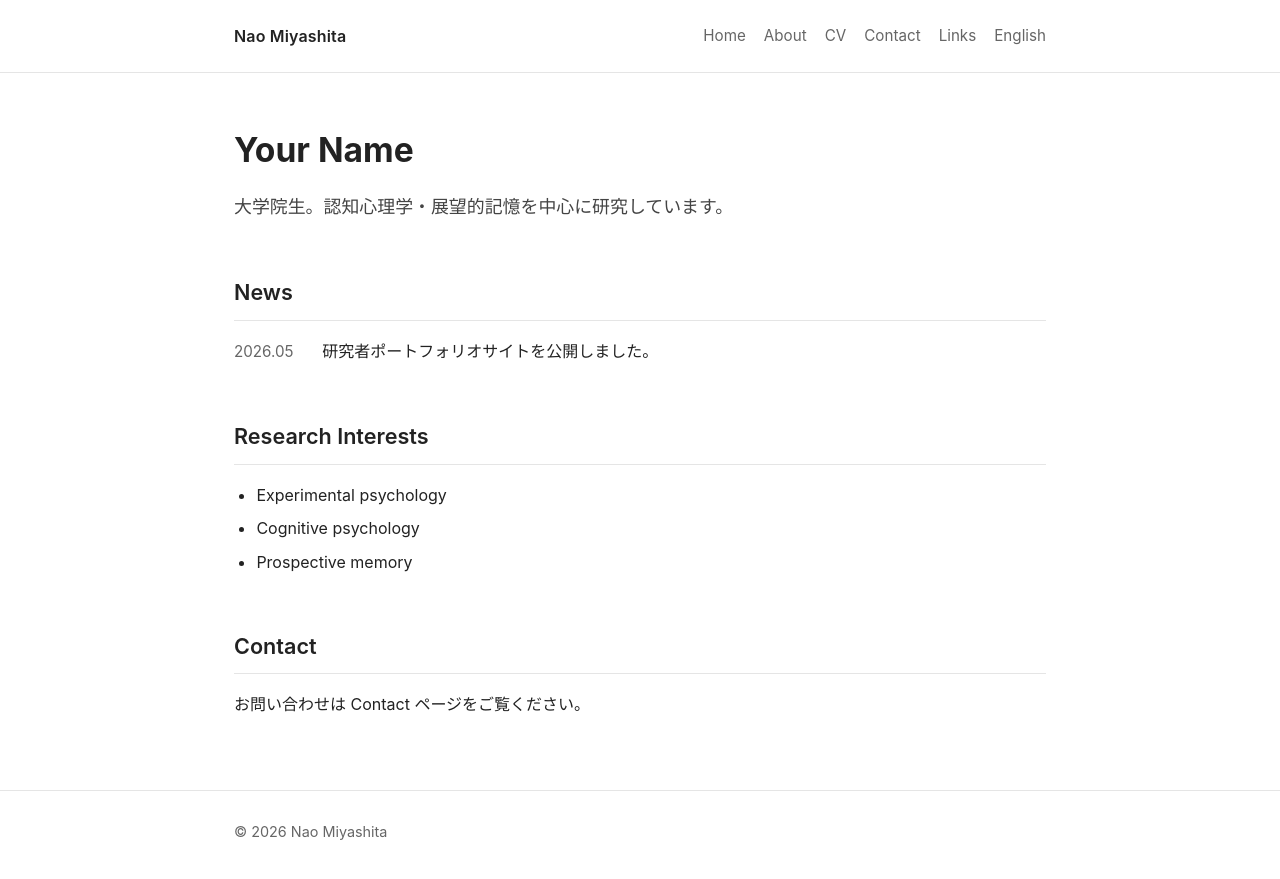
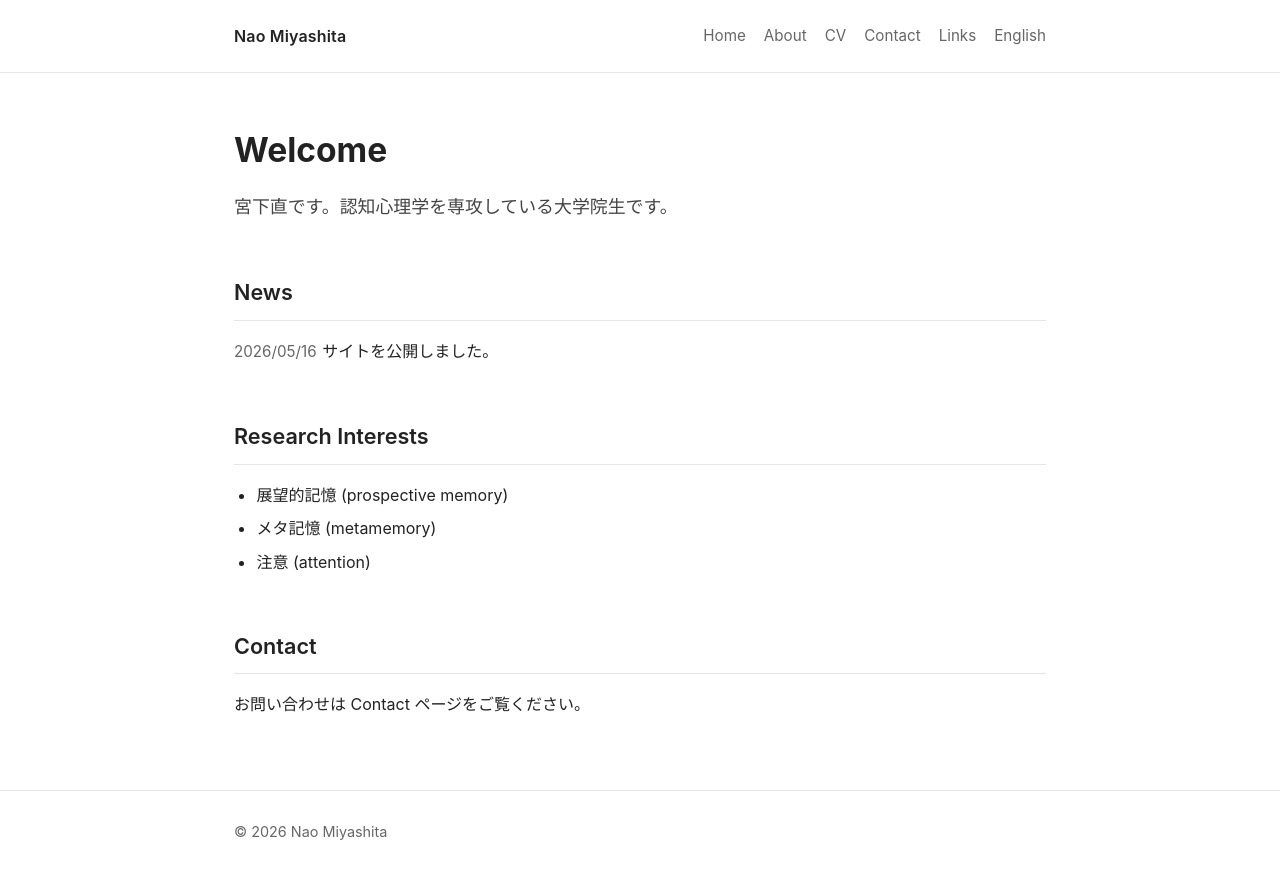
Before and after one commit to naomiyashita/github.io, a Jekyll site: the page built from index.md, in a window 1280 px wide. Shown: the top 879 px of the page. Built offline with Jekyll 4.4.1, drawn with Linux system fonts in a browser that asks for light colours.

Commit message:
Update index.md

```diff
--- a/index.md
+++ b/index.md
@@ -4,23 +4,23 @@ title: Home
 lang: ja
 ---
 
-# Your Name
+# Welcome
 
 <p class="lead">
-大学院生。認知心理学・展望的記憶を中心に研究しています。
+宮下直です。認知心理学を専攻している大学院生です。
 </p>
 
 ## News
 
 <ul class="news-list">
-  <li><span class="news-date">2026.05</span>研究者ポートフォリオサイトを公開しました。</li>
+  <li><span class="news-date">2026/05/16</span>サイトを公開しました。</li>
 </ul>
 
 ## Research Interests
 
-- Experimental psychology
-- Cognitive psychology
-- Prospective memory
+- 展望的記憶 (prospective memory)
+- メタ記憶 (metamemory)
+- 注意 (attention)
 
 ## Contact
 
```
